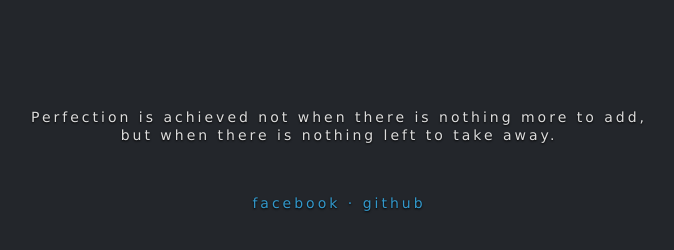
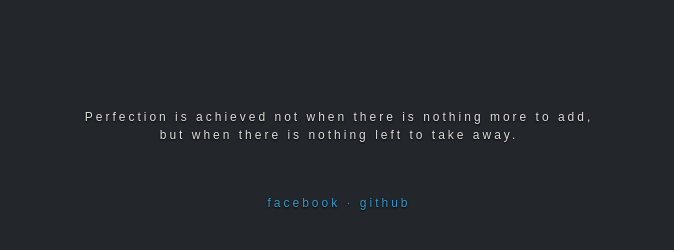
Before and after one commit to Ashu96/Ashu96.github.io, a plain HTML site: page index.html in a window 1280 px wide. Shown: the whole page, without its empty margins (301-975 px from the left). Drawn offline with Linux system fonts and the light colour scheme.

Commit message:
Update index.html

```diff
--- a/index.html
+++ b/index.html
@@ -11,8 +11,8 @@
     }
     body {
       background: #23262b;
-      font-family:  Verdana, sans-serif;
-      font-size: 14px;
+      font-family: sans-serif;
+      font-size: 12px;
       letter-spacing: 3px;
       line-height: 18px;
       padding-top: 50px;
```
